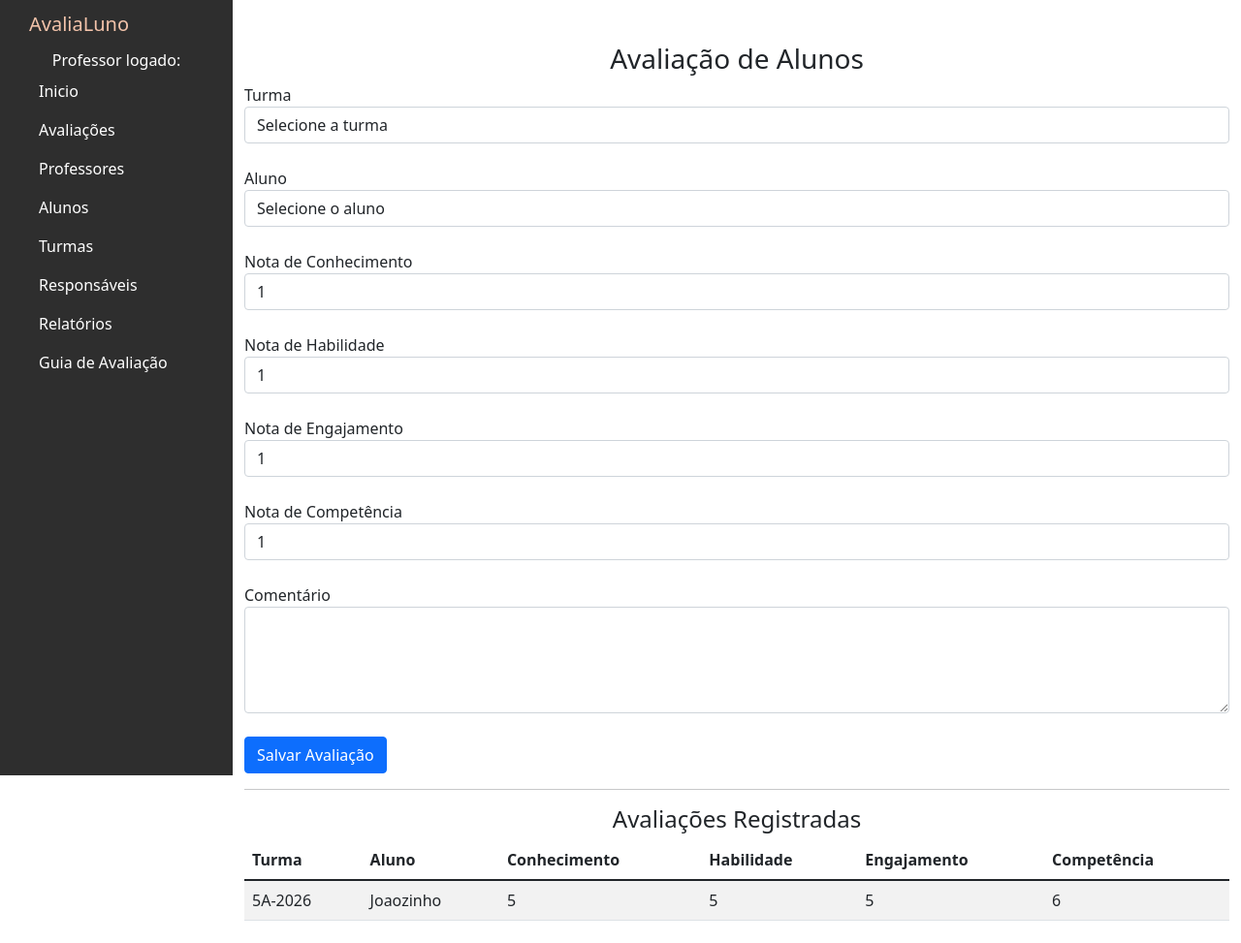
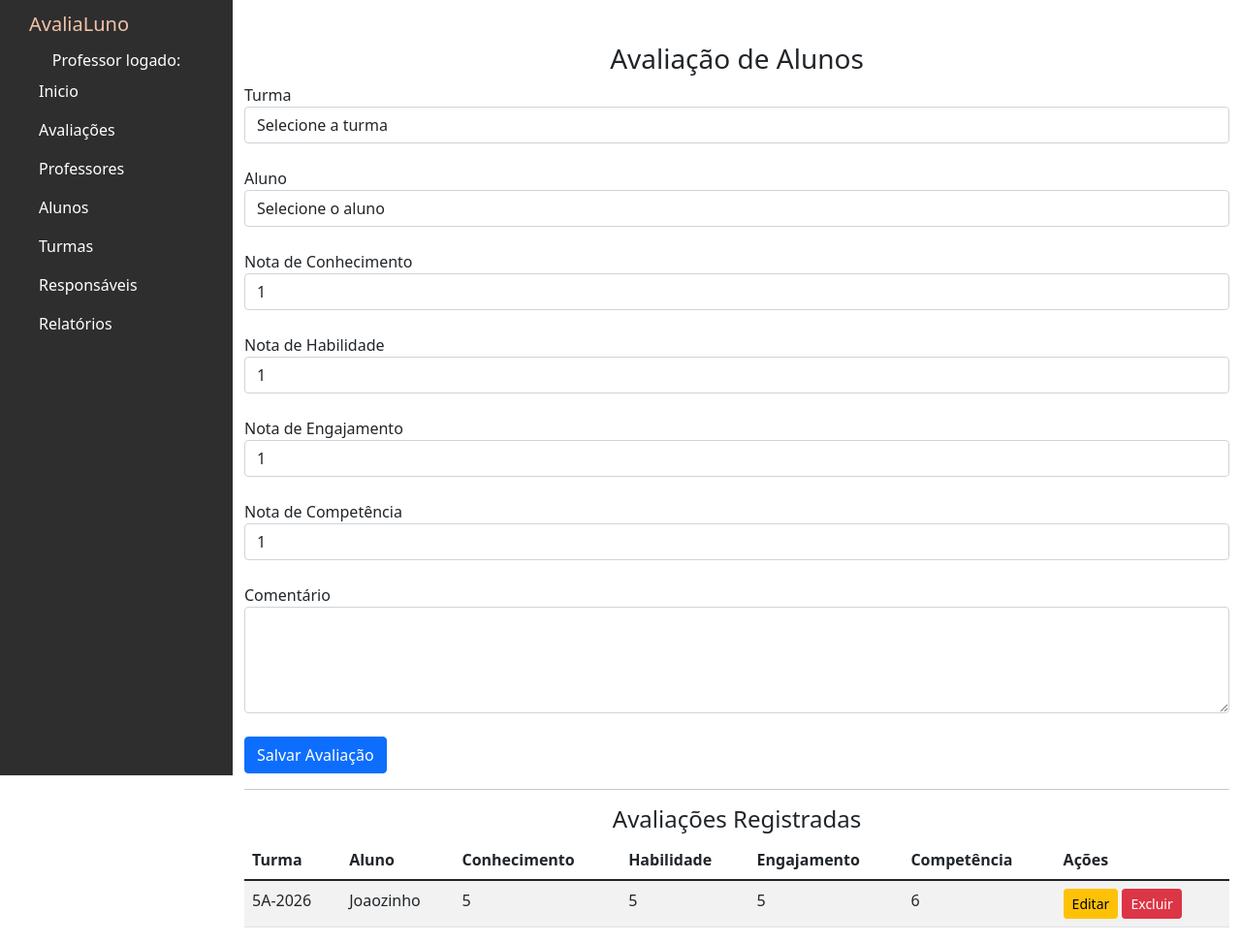
Before and after one commit to leograva/studentrating, a Django app: page /avaliacoes in a window 1280 px wide. Shown: the whole page at 97% size. Before the commit the page ends 950 px from the top, so only its background shows below. Run offline with Django 5.2, Linux system fonts and the light colour scheme; data comes from the database, SQL or seed files in the repository; both versions use the stored data as it was after the commit.

Commit message:
mais avanços

```diff
--- a/avaliacoes/templates/avaliacoes.html
+++ b/avaliacoes/templates/avaliacoes.html
@@ -5,6 +5,7 @@
 
 <form method="POST">
   {% csrf_token %}
+  <input type="hidden" name="avaliacao_id" id="avaliacao_id">
 
   <!-- TURMA -->
   <div class="form-group">
@@ -34,60 +35,60 @@
 
   <br>
 
-  <!-- NOTAS -->
+  <!-- NOTA CONHECIMENTO -->
   <div class="form-group">
     <label>Nota de Conhecimento</label>
-    <select name="nota_conhecimento" class="form-control" required>
+    <select name="nota_conhecimento" id="nota_conhecimento" class="form-control" required>
       {% for i in "12345678910"|make_list %}
         <option value="{{ forloop.counter }}">{{ forloop.counter }}</option>
       {% endfor %}
     </select>
   </div>
-
   <br>
 
+  <!-- NOTA HABILIDADE -->
   <div class="form-group">
     <label>Nota de Habilidade</label>
-    <select name="nota_habilidade" class="form-control" required>
+    <select name="nota_habilidade" id="nota_habilidade" class="form-control" required>
       {% for i in "12345678910"|make_list %}
         <option value="{{ forloop.counter }}">{{ forloop.counter }}</option>
       {% endfor %}
     </select>
   </div>
-
   <br>
 
+  <!-- NOTA ENGAJAMENTO -->
   <div class="form-group">
     <label>Nota de Engajamento</label>
-    <select name="nota_engajamento" class="form-control" required>
+    <select name="nota_engajamento" id="nota_engajamento" class="form-control" required>
       {% for i in "12345678910"|make_list %}
         <option value="{{ forloop.counter }}">{{ forloop.counter }}</option>
       {% endfor %}
     </select>
   </div>
-
   <br>
 
+  <!-- NOTA COMPETÊNCIA -->
   <div class="form-group">
     <label>Nota de Competência</label>
-    <select name="nota_competencia" class="form-control" required>
+    <select name="nota_competencia" id="nota_competencia" class="form-control" required>
       {% for i in "12345678910"|make_list %}
         <option value="{{ forloop.counter }}">{{ forloop.counter }}</option>
       {% endfor %}
     </select>
   </div>
-
   <br>
 
   <!-- COMENTÁRIO -->
   <div class="form-group">
     <label>Comentário</label>
-    <textarea name="comentario" rows="4" class="form-control"></textarea>
+    <textarea name="comentario" id="comentario" rows="4" class="form-control"></textarea>
   </div>
-
   <br>
 
-  <button type="submit" class="btn btn-primary">Salvar Avaliação</button>
+  <button type="submit" name="salvar_avaliacao" id="btnSalvar" class="btn btn-primary">
+    Salvar Avaliação
+  </button>
 </form>
 
 <hr>
@@ -103,6 +104,7 @@
       <th>Habilidade</th>
       <th>Engajamento</th>
       <th>Competência</th>
+      <th>Ações</th>
     </tr>
   </thead>
   <tbody>
@@ -114,16 +116,60 @@
         <td>{{ a.nota_habilidade }}</td>
         <td>{{ a.nota_engajamento }}</td>
         <td>{{ a.nota_competencia }}</td>
+        <td>
+          <button class="btn btn-sm btn-warning"
+            onclick="editarAvaliacao(
+              '{{ a.id }}',
+              '{{ a.turma.id }}',
+              '{{ a.aluno.id }}',
+              '{{ a.nota_conhecimento }}',
+              '{{ a.nota_habilidade }}',
+              '{{ a.nota_engajamento }}',
+              '{{ a.nota_competencia }}',
+              `{{ a.comentario|default:'' }}`
+            )">
+            Editar
+          </button>
+
+          <button class="btn btn-sm btn-danger"
+            onclick="abrirModalExcluir('{{ a.id }}')">
+            Excluir
+          </button>
+        </td>
       </tr>
     {% empty %}
       <tr>
-      <td colspan="6" class="text-center">Nenhuma avaliação cadastrada</td>
+        <td colspan="7" class="text-center">Nenhuma avaliação cadastrada</td>
       </tr>
     {% endfor %}
   </tbody>
 </table>
+<!-- MODAL EXCLUSÃO -->
+<div class="modal fade" id="modalExcluir" tabindex="-1">
+  <div class="modal-dialog">
+    <form method="POST" action="{% url 'avaliacoes' %}"> <!-- certifique-se que a URL esteja correta -->
+      {% csrf_token %}
+      <input type="hidden" name="avaliacao_id" id="avaliacaoExcluir">
+      <div class="modal-content">
+        <div class="modal-header">
+          <h5 class="modal-title">Confirmar exclusão</h5>
+        </div>
+        <div class="modal-body">
+          Deseja realmente excluir esta avaliação?
+        </div>
+        <div class="modal-footer">
+          <button type="submit" name="excluir_avaliacao" class="btn btn-danger">
+            Excluir
+          </button>
+          <button type="button" class="btn btn-secondary" data-bs-dismiss="modal">
+            Cancelar
+          </button>
+        </div>
+      </div>
+    </form>
+  </div>
+</div>
 
-<!-- JS: FILTRO DE ALUNOS POR TURMA -->
 <script>
 document.getElementById('turma').addEventListener('change', function () {
     const turmaSelecionada = this.value;
@@ -131,13 +177,29 @@ document.getElementById('turma').addEventListener('change', function () {
 
     alunos.forEach(option => {
         if (!option.dataset.turma) return;
-
-        option.style.display =
-            option.dataset.turma === turmaSelecionada ? 'block' : 'none';
+        option.style.display = option.dataset.turma === turmaSelecionada ? 'block' : 'none';
     });
 
     document.getElementById('aluno').value = '';
 });
+
+function editarAvaliacao(id, turma, aluno, nc, nh, ne, ncomp, comentario) {
+  document.getElementById('avaliacao_id').value = id;
+  document.getElementById('turma').value = turma;
+  document.getElementById('aluno').value = aluno;
+  document.getElementById('nota_conhecimento').value = nc;
+  document.getElementById('nota_habilidade').value = nh;
+  document.getElementById('nota_engajamento').value = ne;
+  document.getElementById('nota_competencia').value = ncomp;
+  document.getElementById('comentario').value = comentario;
+  document.getElementById('btnSalvar').innerText = 'Atualizar Avaliação';
+  window.scrollTo(0, 0);
+}
+
+function abrirModalExcluir(id) {
+  document.getElementById('avaliacaoExcluir').value = id;
+  new bootstrap.Modal(document.getElementById('modalExcluir')).show();
+}
 </script>
 
 {% endblock %}
--- a/avaliacoes/templates/base.html
+++ b/avaliacoes/templates/base.html
@@ -51,11 +51,6 @@
               <i class="fa fa-home" aria-hidden="true"></i> Relatórios
             </a>
           </li>
-          <li>
-            <a href="{% url 'guia_avaliacao' %}">
-              <i class="fa fa-home" aria-hidden="true"></i> Guia de Avaliação
-            </a>
-          </li>
       </div>
 
 
--- a/avaliacoes/urls.py
+++ b/avaliacoes/urls.py
@@ -19,6 +19,5 @@ urlpatterns = [
     path('professores',views.professores,name='professores'),
     path('alunos',views.alunos,name='alunos'),
     path('relatorios',views.relatorios,name='relatorios'),
-    path('guia_avaliacao',views.guia_avaliacao,name='guia_avaliacao'),
     path('deletar_responsavel/<int:id>', views.deletar_responsavel, name='deletar_responsavel'),
     ]
--- a/avaliacoes/views.py
+++ b/avaliacoes/views.py
@@ -1,5 +1,5 @@
 from django.contrib.auth import authenticate, login
-from django.shortcuts import render,redirect
+from django.shortcuts import render,redirect,get_object_or_404
 from django.contrib import messages
 from django.http import HttpResponse,HttpResponseRedirect
 from .models import Responsavel, Aluno, Avaliacao, Turma, Professor
@@ -93,32 +93,51 @@ def turmas(request):
     lista_turmas = Turma.objects.all()
     return render(request, 'turmas.html', {'lista_turmas': lista_turmas})
 
+from django.shortcuts import render, get_object_or_404, redirect
+from .models import Avaliacao, Turma, Aluno
+
+
 def avaliacoes(request):
+    if request.method == 'POST':
+        # Excluir avaliação
+        if 'excluir_avaliacao' in request.POST:
+            avaliacao_id = request.POST.get('avaliacao_id')
+            Avaliacao.objects.filter(id=avaliacao_id).delete()
 
-    if request.method == 'POST':
-        Avaliacao.objects.create(
-            turma_id=request.POST.get('turma'),
-            aluno_id=request.POST.get('aluno'),
-            nota_conhecimento=request.POST.get('nota_conhecimento'),
-            nota_habilidade=request.POST.get('nota_habilidade'),
-            nota_engajamento=request.POST.get('nota_engajamento'),
-            nota_competencia=request.POST.get('nota_competencia'),
-            comentario=request.POST.get('comentario')
-        )
+        # Criar ou atualizar avaliação
+        else:
+            avaliacao_id = request.POST.get('avaliacao_id')
+            if avaliacao_id:  # Atualizar
+                avaliacao = Avaliacao.objects.get(id=avaliacao_id)
+                avaliacao.turma_id = request.POST.get('turma')
+                avaliacao.aluno_id = request.POST.get('aluno')
+                avaliacao.nota_conhecimento = request.POST.get('nota_conhecimento')
+                avaliacao.nota_habilidade = request.POST.get('nota_habilidade')
+                avaliacao.nota_engajamento = request.POST.get('nota_engajamento')
+                avaliacao.nota_competencia = request.POST.get('nota_competencia')
+                avaliacao.comentario = request.POST.get('comentario')
+                avaliacao.save()
+            else:  # Criar novo
+                Avaliacao.objects.create(
+                    turma_id=request.POST.get('turma'),
+                    aluno_id=request.POST.get('aluno'),
+                    nota_conhecimento=request.POST.get('nota_conhecimento'),
+                    nota_habilidade=request.POST.get('nota_habilidade'),
+                    nota_engajamento=request.POST.get('nota_engajamento'),
+                    nota_competencia=request.POST.get('nota_competencia'),
+                    comentario=request.POST.get('comentario')
+                )
 
     lista_turmas = Turma.objects.all()
     lista_alunos = Aluno.objects.select_related('turma').all()
     lista_avaliacoes = Avaliacao.objects.select_related('aluno', 'turma').all()
 
-    return render(
-        request,
-        'avaliacoes.html',
-        {
-            'lista_turmas': lista_turmas,
-            'lista_alunos': lista_alunos,
-            'lista_avaliacoes': lista_avaliacoes
-        }
-    )
+    return render(request, 'avaliacoes.html', {
+        'lista_turmas': lista_turmas,
+        'lista_alunos': lista_alunos,
+        'lista_avaliacoes': lista_avaliacoes
+    })
+
 
 def professores(request):
     if request.method == 'POST':
@@ -158,9 +177,6 @@ def alunos(request):
         }
     )
 
-def guia_avaliacao(request):
-     return render(request,'guia_avaliacao.html')
-
 def relatorios(request):
     #if request.user.is_authenticated:
         lista_turmas = Turma.objects.all()
```
Also changed, not shown: avaliacoes/templates/guia_avaliacao.html (deleted, +0 -14 lines), avaliacoes/templates/menu.html (+11 -0 lines), db.sqlite3. Lines whose indentation alone changed are shown as unchanged.
